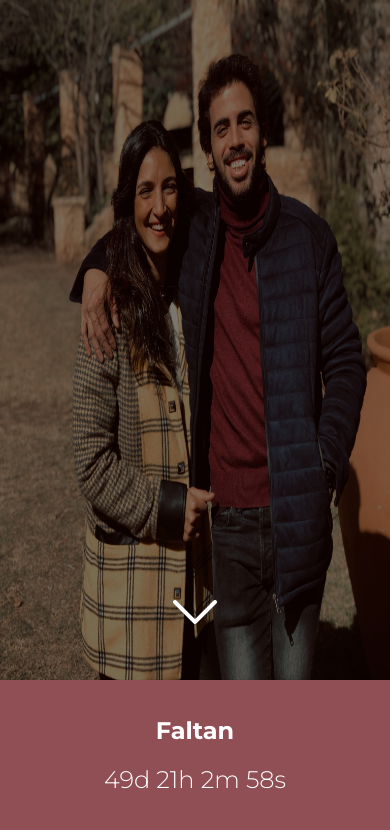
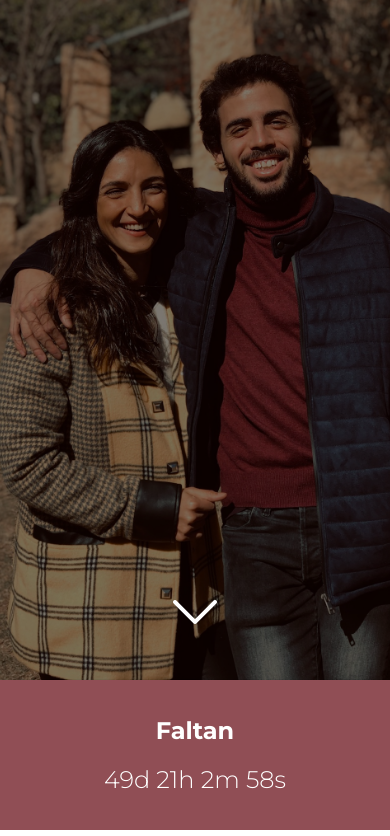
Before and after one commit to pilarynacho/pilarynacho.github.io, a plain HTML site: page index.html in a window 390 px wide. Shown: the part 164-1000 px from the top of the page. Drawn offline with nearby package versions, Linux system fonts and the light colour scheme.

Commit message:
mobile 2

```diff
--- a/stylepili.css
+++ b/stylepili.css
@@ -281,10 +281,12 @@ footer {
 
 @media (max-width: 768px) {
   header {
+    height: 100vh;
     /*min-height: calc((100vw * 16)/9);*/
     background-image: url("img/mobile.jpg") !important;
-    background-size: 100% 100% !important;
+    background-size: cover !important;
     background-attachment: initial !important;
+    background-position: 50% 0%;
   }
   .overlay-header p {
     font-size: 36px;
@@ -330,4 +332,7 @@ footer {
     transform: scale(1.01);
     transition: transform ease 0.5s;
   }
+  section.regalo p{
+    width: 60%;
+  }
 }
```
